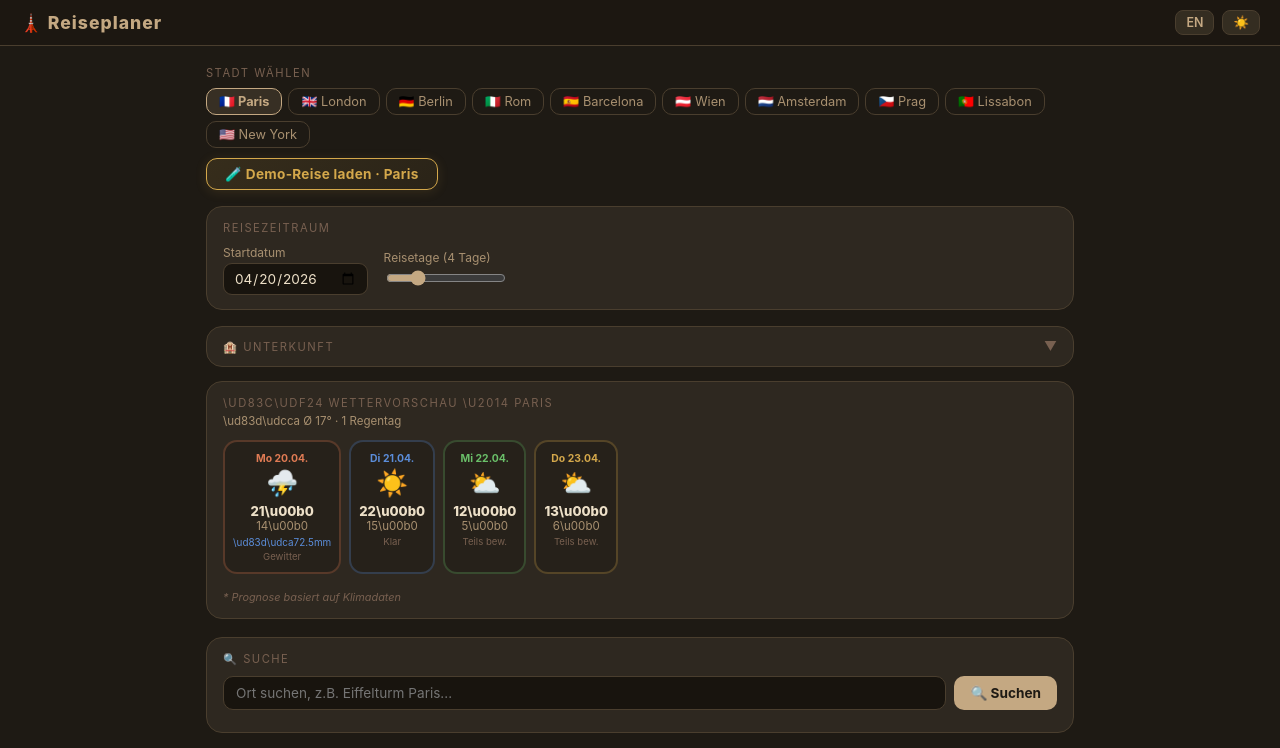
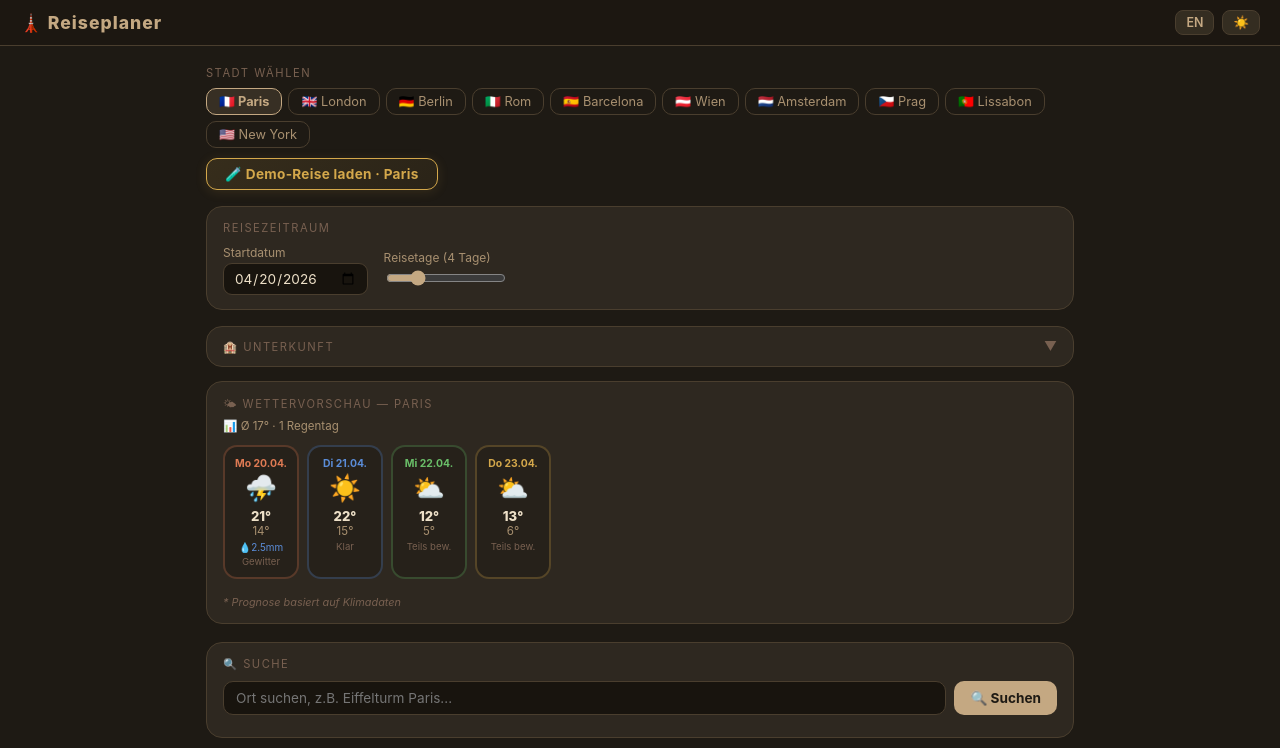
Before and after one commit to TheLomma/reiseplaner, a React (Vite) app: page / in a window 1280 px wide. Shown: the top 748 px of the page. Built offline with nearby package versions, Linux system fonts and the light colour scheme.

Commit message:
Update App.jsx

```diff
--- a/src/App.jsx
+++ b/src/App.jsx
@@ -638,24 +638,24 @@ function WeatherWidget({ tripDays, city, lang, th }) {
     const rain = (code >= 51 && code <= 95) ? ((s % 15) + 1) * 0.5 : 0;
     return { code, max, min, rain };
   }
-  const wIcon = (c) => { if(c===0)return"\u2600\ufe0f"; if(c<=2)return"\u26c5"; if(c<=3)return"\u2601\ufe0f"; if(c<=49)return"\ud83c\udf2b\ufe0f"; if(c<=69)return"\ud83c\udf27\ufe0f"; if(c<=79)return"\u2744\ufe0f"; if(c<=82)return"\ud83c\udf26\ufe0f"; if(c<=99)return"\u26c8\ufe0f"; return"\ud83c\udf21\ufe0f"; };
-  const wLabel = (c) => { if(c===0)return lang==="de"?"Klar":"Clear"; if(c<=2)return lang==="de"?"Teils bew.":"Partly cloudy"; if(c<=3)return lang==="de"?"Bew\u00f6lkt":"Cloudy"; if(c<=49)return lang==="de"?"Nebel":"Foggy"; if(c<=69)return lang==="de"?"Regen":"Rain"; if(c<=79)return lang==="de"?"Schnee":"Snow"; if(c<=82)return lang==="de"?"Schauer":"Showers"; if(c<=99)return lang==="de"?"Gewitter":"Storm"; return"?"; };
+  const wIcon = (c) => { const icons = ["☀️","⛅","☁️","🌫️","🌧️","❄️","🌦️","⛈️","🌡️"]; if(c===0)return icons[0]; if(c<=2)return icons[1]; if(c<=3)return icons[2]; if(c<=49)return icons[3]; if(c<=69)return icons[4]; if(c<=79)return icons[5]; if(c<=82)return icons[6]; if(c<=99)return icons[7]; return icons[8]; };
+  const wLabel = (c) => { if(c===0)return lang==="de"?"Klar":"Clear"; if(c<=2)return lang==="de"?"Teils bew.":"Partly cloudy"; if(c<=3)return lang==="de"?"Bewölkt":"Cloudy"; if(c<=49)return lang==="de"?"Nebel":"Foggy"; if(c<=69)return lang==="de"?"Regen":"Rain"; if(c<=79)return lang==="de"?"Schnee":"Snow"; if(c<=82)return lang==="de"?"Schauer":"Showers"; if(c<=99)return lang==="de"?"Gewitter":"Storm"; return"?"; };
   if (!city || !tripDays || !tripDays.length) return null;
   const weatherData = tripDays.map(date => ({ date, ...pseudoWeather(city.id, date) }));
   const avgMax = Math.round(weatherData.reduce((s,w)=>s+w.max,0)/weatherData.length);
   const rainDays = weatherData.filter(w=>w.rain>0).length;
   return (
     <div style={{marginBottom:18,background:th.card,border:`1px solid ${th.border}`,borderRadius:16,padding:"14px 16px"}}>
-      <div style={{fontSize:"0.7rem",color:th.textFaint,letterSpacing:1.5,textTransform:"uppercase",marginBottom:4}}>\ud83c\udf24 {lang==="de"?"Wettervorschau":"Weather Forecast"} \u2014 {city.name}</div>
-      <div style={{fontSize:"0.72rem",color:th.textMuted,marginBottom:12}}>\ud83d\udcca {lang==="de"?`\u00d8 ${avgMax}\u00b0 \u00b7 ${rainDays} Regentag${rainDays!==1?"e":""}`:`Avg ${avgMax}\u00b0 \u00b7 ${rainDays} rainy day${rainDays!==1?"s":""}`}</div>
+      <div style={{fontSize:"0.7rem",color:th.textFaint,letterSpacing:1.5,textTransform:"uppercase",marginBottom:4}}>🌤 {lang==="de"?"Wettervorschau":"Weather Forecast"} — {city.name}</div>
+      <div style={{fontSize:"0.72rem",color:th.textMuted,marginBottom:12}}>📊 {lang==="de"?`Ø ${avgMax}° · ${rainDays} Regentag${rainDays!==1?"e":""}`:`Avg ${avgMax}° · ${rainDays} rainy day${rainDays!==1?"s":""}`}</div>
       <div style={{display:"flex",gap:8,overflowX:"auto",paddingBottom:6}}>
         {weatherData.map((w,i) => (
           <div key={w.date} style={{minWidth:76,background:th.surface,border:`2px solid ${getDayColor(i)}44`,borderRadius:14,padding:"10px 8px",textAlign:"center",flexShrink:0}}>
             <div style={{fontSize:"0.65rem",color:getDayColor(i),fontWeight:700,marginBottom:3}}>{formatDateLabel(w.date,lang)}</div>
             <div style={{fontSize:"1.6rem",lineHeight:1.2,marginBottom:4}}>{wIcon(w.code)}</div>
-            <div style={{fontSize:"0.82rem",color:th.text,fontWeight:800}}>{Math.round(w.max)}\u00b0</div>
-            <div style={{fontSize:"0.72rem",color:th.textMuted,marginBottom:2}}>{Math.round(w.min)}\u00b0</div>
-            {w.rain > 0 && <div style={{fontSize:"0.62rem",color:"#5b8dd9",marginTop:3}}>\ud83d\udca7{w.rain.toFixed(1)}mm</div>}
+            <div style={{fontSize:"0.82rem",color:th.text,fontWeight:800}}>{Math.round(w.max)}°</div>
+            <div style={{fontSize:"0.72rem",color:th.textMuted,marginBottom:2}}>{Math.round(w.min)}°</div>
+            {w.rain > 0 && <div style={{fontSize:"0.62rem",color:"#5b8dd9",marginTop:3}}>💧{w.rain.toFixed(1)}mm</div>}
             <div style={{fontSize:"0.6rem",color:th.textFaint,marginTop:3}}>{wLabel(w.code)}</div>
           </div>
         ))}
```
